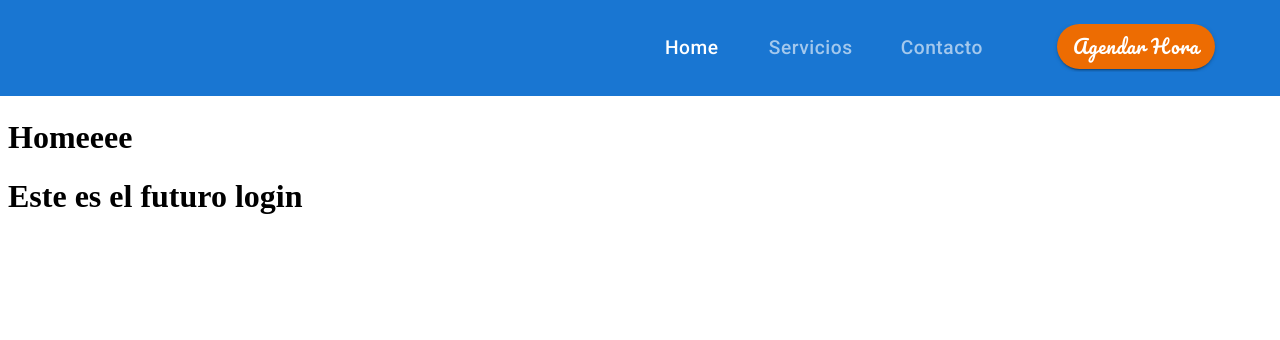
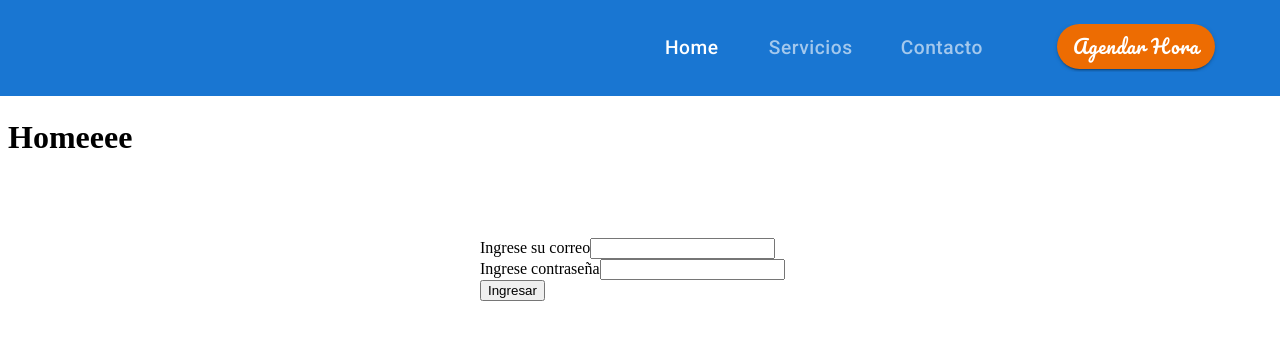
Before and after one commit to CamiloERH/proyectosoftware, a React (Create React App) app: page / in a window 1280 px wide. Shown: the top 340 px of the page. Built offline with nearby package versions, Linux system fonts and the light colour scheme.

Commit message:
Se añadio el login, no es funcional aun

```diff
--- a/src/App.js
+++ b/src/App.js
@@ -4,7 +4,8 @@ import HorarioState from './context/horarios/horarioState';
 import { Header } from './ui/Header';
 
 import Servicios from './components/Servicios';
-import Login from './components/Login';
+import Login from './components/Login/Login';
+
 
 function App() {
   return (
--- a/src/components/Login.js
+++ /dev/null
@@ -1,11 +0,0 @@
-
-
-const Login = () => {
-    return(
-        <div>
-            <h1>Este es el futuro login</h1>
-        </div>
-    )
-}
-
-export default Login;
--- /dev/null
+++ b/src/components/Login/Login.css
@@ -0,0 +1,10 @@
+@media all and (min-width: 480px) {
+    .Login {
+      padding: 60px 0;
+    }
+
+    .Login form {
+      margin: 0 auto;
+      max-width: 320px;
+    }
+  }
--- /dev/null
+++ b/src/components/Login/Login.js
@@ -0,0 +1,40 @@
+import "./Login.css";
+import React, { useState } from "react";
+
+
+const Login = () => {
+
+    const token = "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"; //no borrar esto,
+
+    const [email, setEmail] = useState("");
+    const [password, setPassword] = useState("");
+
+    function handleSubmit(event) {
+        console.log({
+          "mail":email,
+          "password":password
+        })
+        event.preventDefault();
+      }
+
+
+
+    return(
+
+        <div className="Login">
+            <form action={handleSubmit} method="POST">
+                <label>Ingrese su correo</label>
+                <input value={email} onChange={(e)=> setEmail(e.target.value)} type="email"></input>
+
+                <label>Ingrese contraseña</label>
+                <input value={password} type="password" onChange={(e)=> setPassword(e.target.value)}></input>
+
+                <button type="submit">Ingresar</button>
+
+            </form>
+
+        </div>
+    )
+}
+
+export default Login;
```
